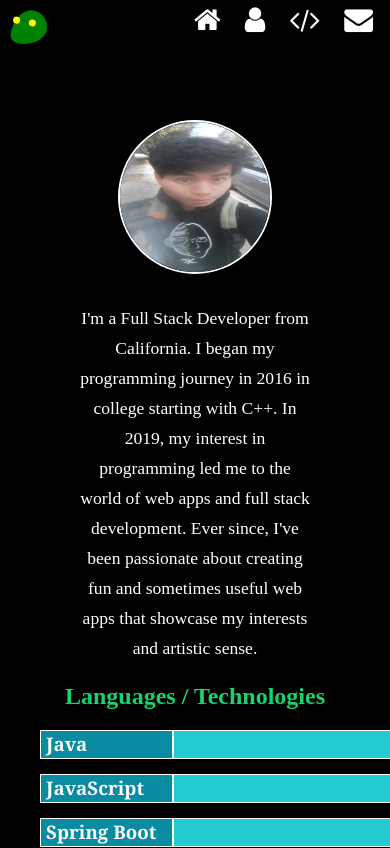
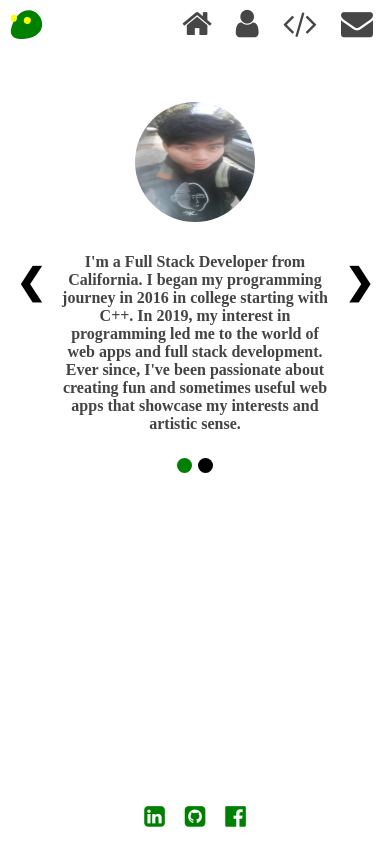
Before and after one commit to KevinSaephanh/portfolio, a React (Create React App) app: page /about in a window 390 px wide. Shown: the top 848 px of the page. Built offline with nearby package versions, Linux system fonts and the light colour scheme.

Commit message:
Added carousel to about page

```diff
--- a/src/App.css
+++ b/src/App.css
@@ -2,8 +2,8 @@
     margin: 0;
     padding: 0;
     text-align: center;
-    background: black;
-    color: white;
+    font-weight: bold;
+    color: #444444;
 }
 
 .App {
@@ -19,6 +19,6 @@
 }
 
 i:hover {
-    color: rgb(16, 212, 170);
+    color: #006994;
     transition: ease-in 0.3s;
 }
--- a/src/components/About/About.css
+++ b/src/components/About/About.css
@@ -1,10 +1,10 @@
 .about {
-    min-height: 100vh;
+    height: 80vh;
     width: 100%;
     margin-top: 120px;
 }
 
-.about img {
+.info img {
     height: 150px;
     width: 150px;
     border-radius: 50%;
@@ -12,44 +12,141 @@
     margin-bottom: 25px;
 }
 
-.about ul {
-    list-style-type: none;
+.skills {
+    margin: 0 auto;
 }
 
-.about ul li {
-    display: flex;
+.skills ul {
+    list-style-type: none;
+    padding: 0;
+    margin-top: 35px;
+    width: 600px;
+}
+
+.skill {
+    display: inline-flex;
     height: 27px;
-    width: 600px;
-    margin: 15px auto;
-    border: 1px solid white;
+    line-height: 25px;
+    width: 100%;
+    margin-top: 15px;
+    color: white;
+}
+
+.proficiency {
+    width: 80%;
+    text-align: right;
+    font-size: 1.2rem;
     padding-right: 10px;
 }
 
-.proficiency {
-    /* background: rgb(33, 203, 209); */
-    width: 80%;
-    text-align: right;
-    font-size: 1.2rem;
-}
-
-.about ul li h3 {
+.skill h3 {
     margin: auto 0;
     height: 100%;
+    line-height: 23px;
     background: rgb(9, 139, 161);
     text-align: left;
-    padding-left: 5px;
+    padding-left: 7px;
     width: 130px;
     font-family: Cambria, Cochin, Georgia, Times, "Times New Roman", serif;
     border-right: 2px solid white;
 }
 
-.about p {
+.info p {
     width: 60%;
     margin: 0 auto;
     font-size: 1.1rem;
     line-height: 30px;
 }
 
-.about h2 {
-    color: rgb(21, 212, 107);
+.carousel {
+    width: 100vw;
+    position: relative;
+    margin: auto;
+    display: flex;
+    justify-content: space-between;
 }
+
+.prev,
+.next {
+    cursor: pointer;
+    position: absolute;
+    top: 50%;
+    width: auto;
+    margin-top: -22px;
+    padding: 16px;
+    color: black;
+    font-size: 2.7rem;
+    border-radius: 0 3px 3px 0;
+    user-select: none;
+}
+
+.next {
+    right: 0;
+    border-radius: 3px 0 0 3px;
+}
+
+.prev:hover,
+.next:hover {
+    transition: 0.6s ease;
+    color: #006994;
+}
+
+.dot {
+    cursor: pointer;
+    height: 15px;
+    width: 15px;
+    margin: 0 3px;
+    margin-top: 25px;
+    border-radius: 50%;
+    display: inline-block;
+}
+
+.dot:hover {
+    transition: background-color 0.6s ease;
+    background-color: #006994;
+}
+
+@media only screen and (max-width: 600px) {
+    .about {
+        margin-top: 100px;
+    }
+
+    .info img {
+        height: 120px;
+        width: 120px;
+    }
+
+    .info p {
+        font-size: 1rem;
+        line-height: 18px;
+        width: 70%;
+    }
+
+    .prev,
+    .next {
+        font-size: 2.2rem;
+    }
+
+    .proficiency {
+        font-size: 14px;
+        padding-right: 3px;
+    }
+
+    .skills h2 {
+        font-size: 1.5rem;
+    }
+
+    .skills ul {
+        margin-top: 15px;
+        width: 70vw;
+    }
+
+    .skill {
+        height: 22px;
+    }
+
+    .skill h3 {
+        font-size: 14px;
+        width: 100px;
+    }
+}
--- a/src/components/About/About.js
+++ b/src/components/About/About.js
@@ -3,16 +3,30 @@
 import Skills from "./Skills.json";
 import "./About.css";
 
+const skills = Skills.skills;
+
 const About = () => {
-    const [skills, setSkills] = React.useState(Skills.skills);
+    const [slideIndex, setSlideIndex] = React.useState(1);
 
     React.useEffect(() => {
-        setTimeout(() => {
+        colorActiveDot();
         skills.forEach((s) => {
             animateLoad(s, s.proficiency, 0);
         });
-        }, 200);
-    }, []);
+    }, [slideIndex]);
+
+    const colorActiveDot = () => {
+        const dot1Style = document.getElementById("dot1").style;
+        const dot2Style = document.getElementById("dot2").style;
+
+        if (slideIndex === 1) {
+            dot2Style.backgroundColor = "black";
+            dot1Style.backgroundColor = "green";
+        } else {
+            dot1Style.backgroundColor = "black";
+            dot2Style.backgroundColor = "green";
+        }
+    };
 
     const getSkills = () => {
         return (
@@ -32,12 +46,12 @@
     };
 
     const animateLoad = (skill, goal, iterator) => {
-        if (iterator < goal) {
+        if (slideIndex === 2 && iterator < goal) {
             const skillStyle = document.getElementById(`${skill.tech}`).style;
             iterator++;
 
             setTimeout(() => {
-                skillStyle.background = `linear-gradient(90deg, rgb(33, 203, 209) ${iterator}%, black ${
+                skillStyle.background = `linear-gradient(90deg, rgb(33, 203, 209) ${iterator}%, gray ${
                     100 - iterator
                 }%`;
                 animateLoad(skill, goal, iterator);
@@ -45,19 +59,47 @@
         }
     };
 
+    const changeSlide = () => {
+        if (slideIndex !== 1) setSlideIndex(1);
+        else setSlideIndex(2);
+    };
+
+    console.log(slideIndex);
+
     return (
         <div className="about">
+            <div className="carousel">
+                {slideIndex === 1 ? (
+                    <div className="slides info">
                         <img src={Me} alt="" />
                         <p>
-                I'm a Full Stack Developer from California. I began my
-                programming journey in 2016 in college starting with C++. In
-                2019, my interest in programming led me to the world of web apps
-                and full stack development. Ever since, I've been passionate
-                about creating fun and sometimes useful web apps that showcase
-                my interests and artistic sense.
+                            I'm a Full Stack Developer from California. I began
+                            my programming journey in 2016 in college starting
+                            with C++. In 2019, my interest in programming led me
+                            to the world of web apps and full stack development.
+                            Ever since, I've been passionate about creating fun
+                            and sometimes useful web apps that showcase my
+                            interests and artistic sense.
                         </p>
+                    </div>
+                ) : (
+                    <div className="slides skills">
                         <h2>Languages / Technologies</h2>
                         {getSkills()}
+                    </div>
+                )}
+                <a className="prev" onClick={changeSlide}>
+                    &#10094;
+                </a>
+                <a className="next" onClick={changeSlide}>
+                    &#10095;
+                </a>
+            </div>
+
+            <div>
+                <span id="dot1" className="dot" onClick={changeSlide} />
+                <span id="dot2" className="dot" onClick={changeSlide} />
+            </div>
         </div>
     );
 };
--- a/src/components/Footer/Footer.css
+++ b/src/components/Footer/Footer.css
@@ -1,17 +1,21 @@
 footer {
-    max-width: 100vw;
+    width: 50%;
+    bottom: 0;
+    background-color: transparent;
+    position: absolute;
+    z-index: 1000;
+    margin-left: auto;
+    margin-right: auto;
     left: 0;
-    bottom: 0;
-    padding-bottom: 25px;
-    margin-top: 30px;
-    background-color: transparent;
-    z-index: 1000;
+    right: 0;
+    padding-bottom: 15px;
 }
 
 footer i {
     margin: 0 10px;
     font-size: 1.7rem !important;
     cursor: pointer;
+    color: green;
 }
 
 @media only screen and (max-width: 700px) {
--- a/src/components/Header/Header.css
+++ b/src/components/Header/Header.css
@@ -4,6 +4,8 @@
     z-index: 1000;
     position: fixed;
     background-color: transparent;
+    top: 0;
+    left: 0;
 }
 
 header img {
@@ -21,13 +23,17 @@
 }
 
 header ul i {
-    margin: -10px 12px;
+    margin: -8px 12px;
     font-size: 2.2rem !important;
     cursor: pointer;
 }
 
 header a {
-    color: white;
+    color: rgba(0, 0, 0, 0.726);
+}
+
+header a:last-child {
+    margin-right: 12px;
 }
 
 .tonberry {
@@ -75,22 +81,26 @@
     }
 
     header ul i {
-        font-size: 1.8rem !important;
+        font-size: 2rem !important;
+    }
+
+    header ul a:last-child {
+        margin-right: 0;
     }
 
     .tonberry {
-        height: 35px;
-        width: 35px;
+        height: 30px;
+        width: 30px;
         margin-top: 10px;
         margin-left: 12px;
     }
 
     .eye1,
     .eye2 {
-        top: 7px;
+        top: 4px;
     }
 
     .eye2 {
-        left: 16px;
+        left: 14px;
     }
 }
--- a/src/components/Home/Home.css
+++ b/src/components/Home/Home.css
@@ -1,9 +1,11 @@
 .home {
     display: flex;
     width: 100%;
-    height: 65vh;
-    padding-top: 150px;
+    height: 100vh;
     justify-content: center;
+    position: relative;
+    z-index: 1;
+    background: black;
 }
 
 .home::after {
@@ -21,6 +23,7 @@
     color: rgb(4, 155, 4);
     line-height: 60px;
     text-shadow: 1px 1px #40eaf7;
+    margin-top: 225px;
 }
 
 .circle {
@@ -29,7 +32,7 @@
     width: 120px;
     border-radius: 50%;
     margin: 0 -65px;
-    margin-top: 25px;
+    margin-top: 225px;
     -webkit-box-shadow: -1px 1px 3px 3px whitesmoke;
     -moz-box-shadow: -1px 1px 3px 3px whitesmoke;
     box-shadow: -1px 1px 3px 3px whitesmoke;
```
Lines whose indentation alone changed are shown as unchanged.
